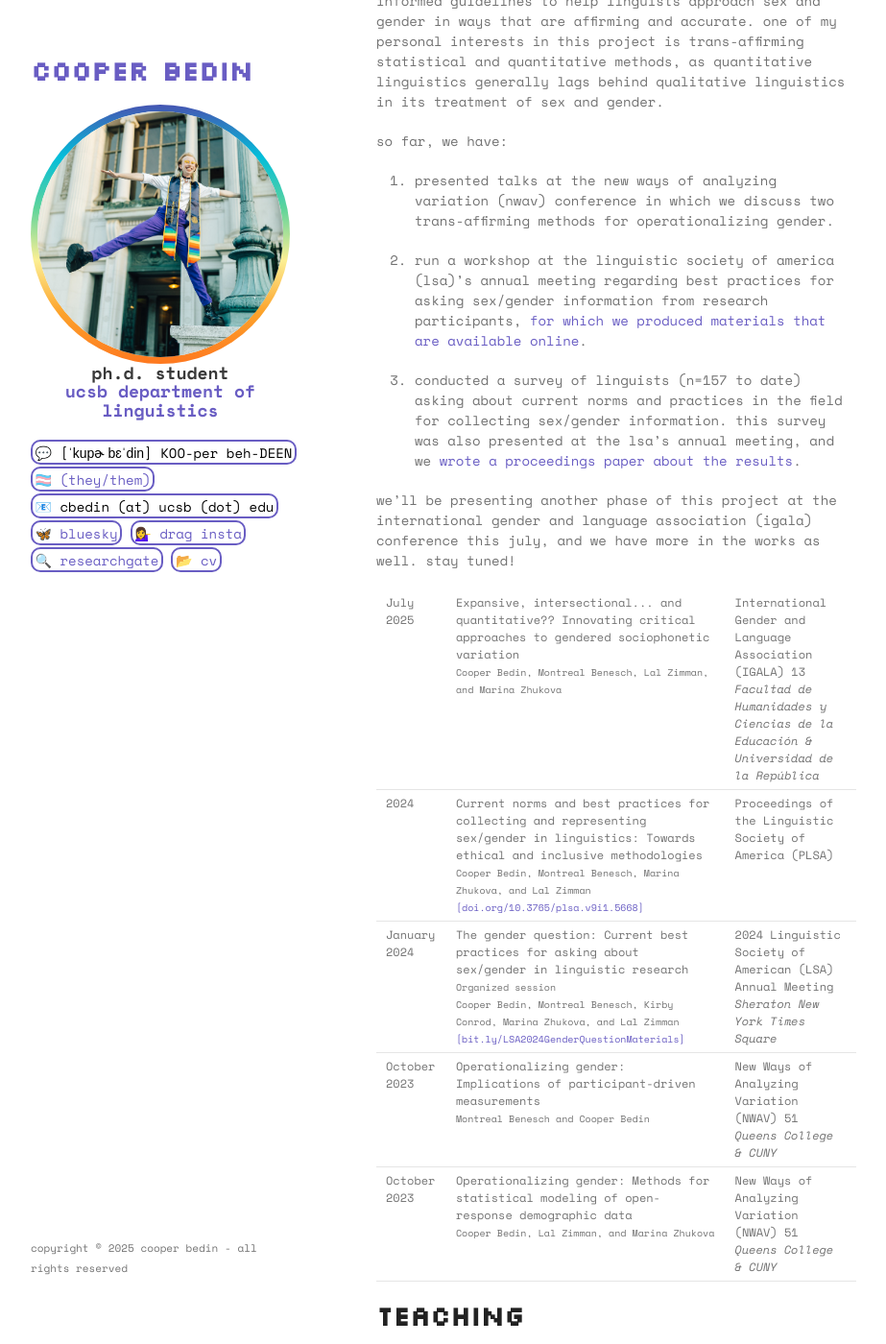
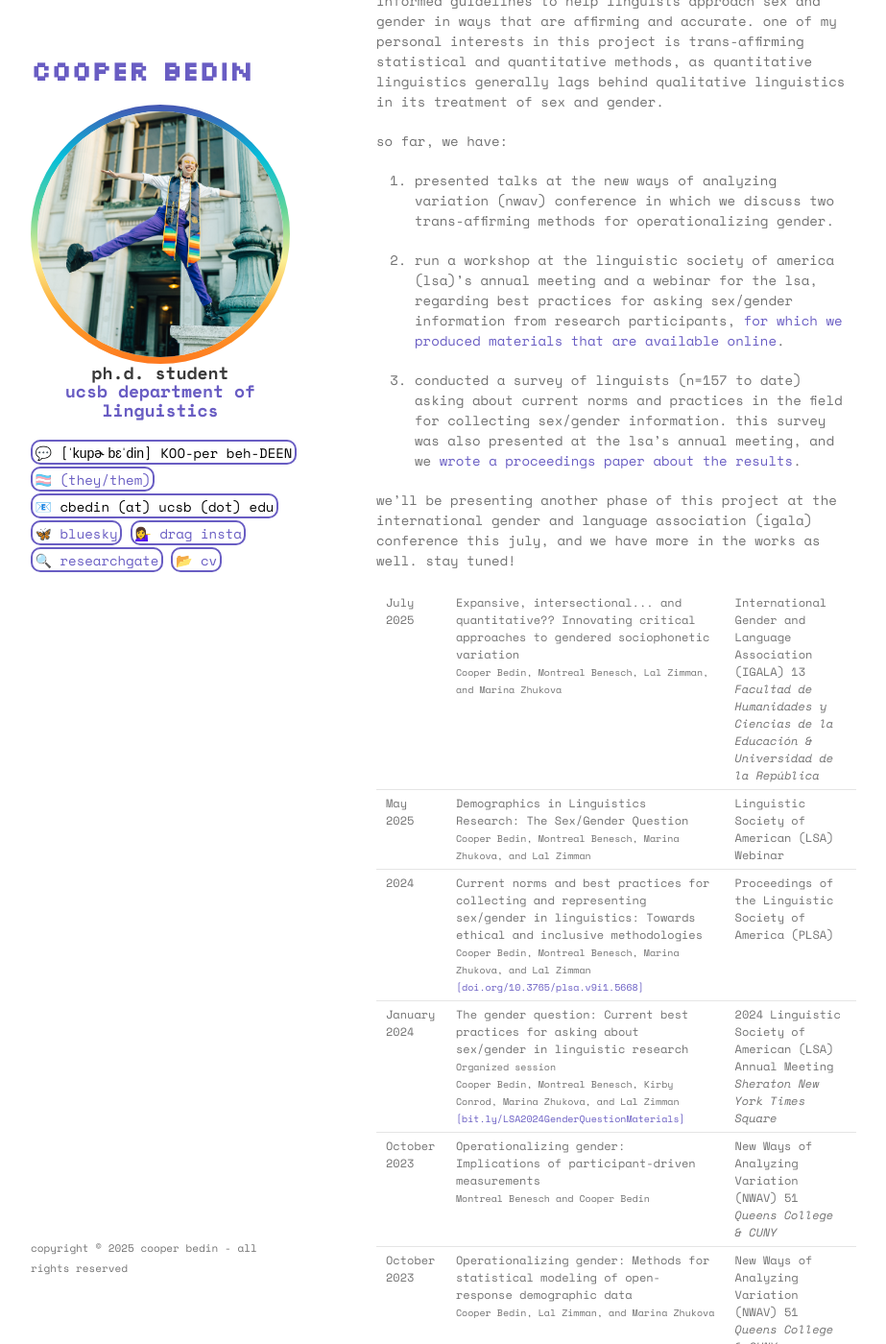
Before and after one commit to cbedin/cbedin.github.io, a Jekyll site: the page built from index.md, in a window 1280 px wide and 1400 px high, scrolled down 2526 px. Shown: the whole window at 96% size, without its empty margins (178-1101 px from the left). Built offline with Jekyll 4.4.1, drawn with Linux system fonts in a browser that asks for light colours.

Commit message:
small formatting changes to cv and homepage

```diff
--- a/index.md
+++ b/index.md
@@ -116,7 +116,7 @@ so far, we have:
 
 1. presented talks at the new ways of analyzing variation (nwav) conference in which we discuss two trans-affirming methods for operationalizing gender.
 
-2. run a workshop at the linguistic society of america (lsa)'s annual meeting regarding best practices for asking sex/gender information from research participants, [for which we produced materials that are available online](https://bit.ly/LSA2024GenderQuestionMaterials).
+2. run a workshop at the linguistic society of america (lsa)'s annual meeting and a webinar for the lsa, regarding best practices for asking sex/gender information from research participants, [for which we produced materials that are available online](https://bit.ly/LSA2024GenderQuestionMaterials).
 
 3. conducted a survey of linguists (n=157 to date) asking about current norms and practices in the field for collecting sex/gender information. this survey was also presented at the lsa's annual meeting, and we [wrote a proceedings paper about the results](https://doi.org/10.3765/plsa.v9i1.5668).
 
@@ -133,6 +133,14 @@ we'll be presenting another phase of this project at the international gender an
     International Gender and Language Association (IGALA) 13<br>
     <i>Facultad de Humanidades y Ciencias de la Educación & Universidad de la República</i>
     </td>
+</tr>
+<tr>
+    <td>May 2025</td>
+    <td>
+    Demographics in Linguistics Research: The Sex/Gender Question<br>
+    <span class="subtext">Cooper Bedin, Montreal Benesch, Marina Zhukova, and Lal Zimman</span>
+    </td>
+    <td>Linguistic Society of American (LSA) Webinar</td>
 </tr>
 <tr>
     <td>2024</td>
```
Also changed, not shown: cv.md (+2 -2 lines).
